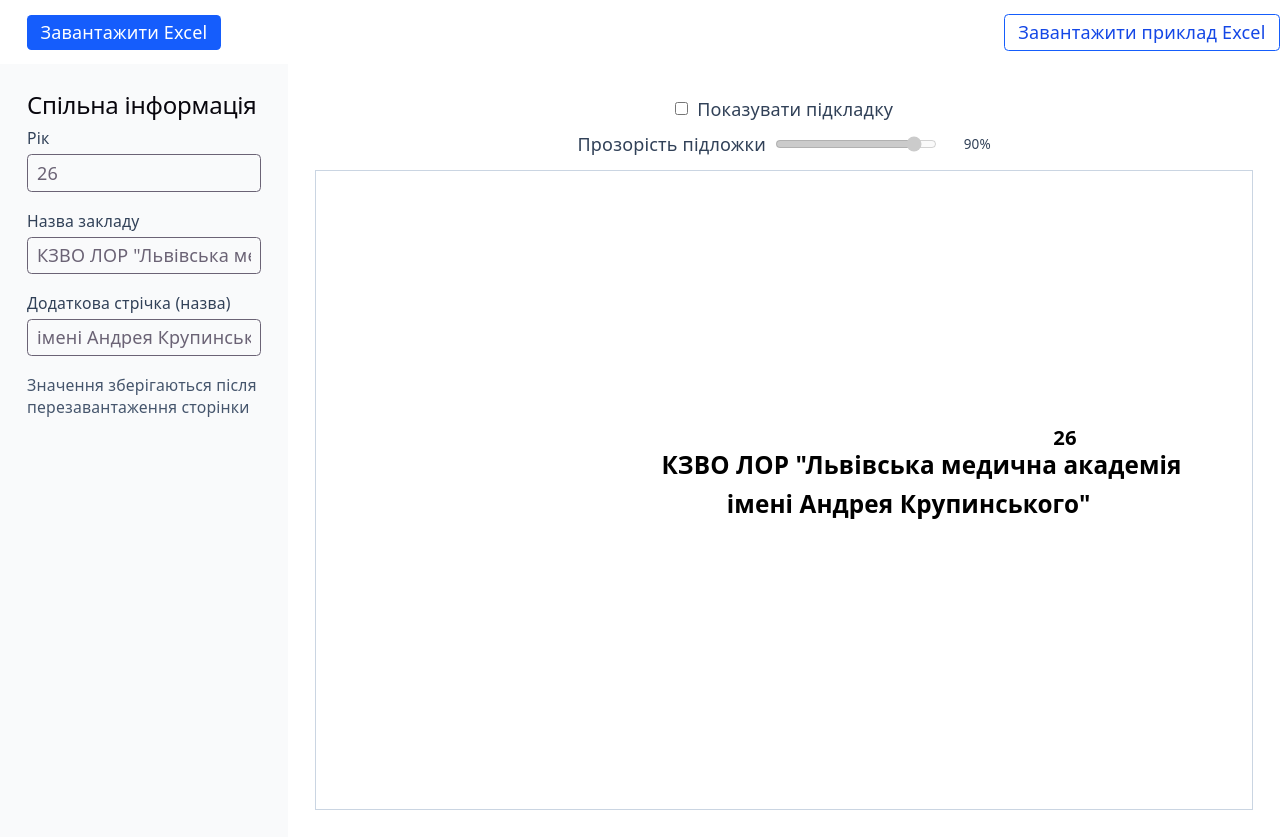
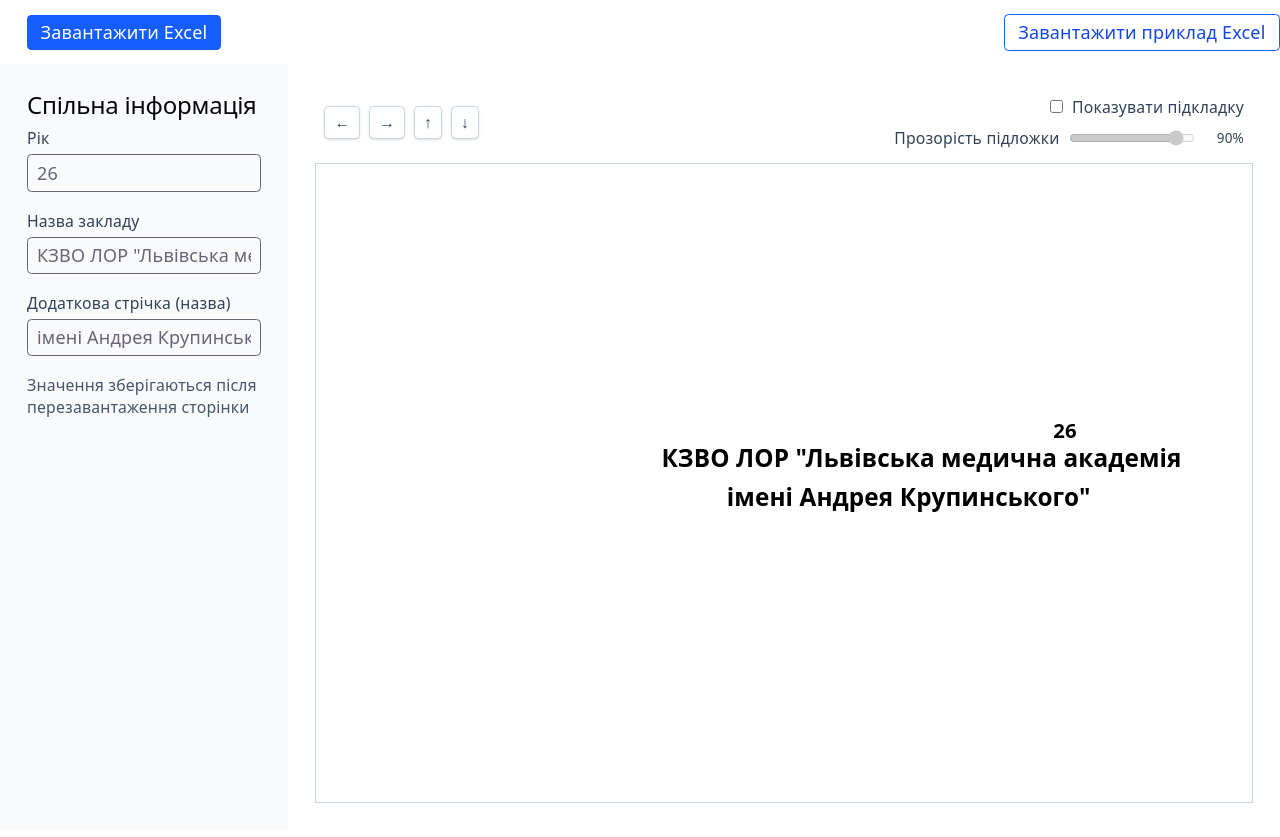
Before and after one commit to blubinskyj/diploma-prt, a React (Vite) app: page / in a window 1280 px wide. Built offline with nearby package versions, Linux system fonts and the light colour scheme.

Commit message:
Refactor Canva component: improve layout and add element movement functionality

```diff
--- a/src/App.css
+++ b/src/App.css
@@ -219,11 +219,11 @@
   }
 }
 #selected-student {
-  font-family: "Times New Roman", Times, serif;
+  font-family: 'Times New Roman', Times, serif;
   font-style: italic;
 }
 
 #name {
-  font-family: "Times New Roman", Times, serif;
+  font-family: 'Times New Roman', Times, serif;
   font-style: italic;
 }
--- a/src/components/canva/Canva.tsx
+++ b/src/components/canva/Canva.tsx
@@ -1,4 +1,4 @@
-import React, { useRef, useState, useCallback, useEffect } from 'react';
+import React, { useCallback, useEffect, useRef, useState } from 'react';
 import scanSrc from '../../assets/scan.jpg';
 import type { Student } from '../../utils/parseExcel';
 
@@ -142,7 +142,6 @@
       }
     });
 
-    // eslint-disable-next-line react-hooks/set-state-in-effect
     setGradesPositions(newPositions);
   }, [selectedStudent]);
 
@@ -259,6 +258,21 @@
     setTy(0);
   };
 
+  const moveAllElements = useCallback((dx: number, dy: number) => {
+    setStudentNamePos((prev) => ({ x: prev.x + dx, y: prev.y + dy }));
+    setYearPos((prev) => ({ x: prev.x + dx, y: prev.y + dy }));
+    setInstPos((prev) => ({ x: prev.x + dx, y: prev.y + dy }));
+    setInst2Pos((prev) => ({ x: prev.x + dx, y: prev.y + dy }));
+    setGradesPositions((prev) => {
+      return Object.entries(prev).reduce<
+        Record<string, { x: number; y: number }>
+      >((acc, [subject, pos]) => {
+        acc[subject] = { x: pos.x + dx, y: pos.y + dy };
+        return acc;
+      }, {});
+    });
+  }, []);
+
   // touch handlers for panning (simple single-touch pan)
   const onTouchStart = (e: React.TouchEvent) => {
     if (e.touches.length === 1) {
@@ -335,8 +349,40 @@
 
   return (
     <div className="w-full h-full " style={{ touchAction: 'none' }}>
-      <div className="canva-toolbar flex flex-col items-center justify-center gap-2 px-2 py-1 mb-2 rounded">
-        <label className="flex items-center gap-2 text-s text-slate-700 dark:text-slate-200">
+      <div className="canva-toolbar mb-2 grid grid-cols-2 items-center gap-3 px-2 py-1 rounded">
+        <div className="flex items-center justify-start gap-2 flex-wrap">
+          <button
+            type="button"
+            onClick={() => moveAllElements(-20, 0)}
+            className="rounded border border-slate-300 bg-white px-2 py-1 text-sm text-slate-700 shadow-sm hover:bg-slate-100"
+          >
+            ←
+          </button>
+          <button
+            type="button"
+            onClick={() => moveAllElements(20, 0)}
+            className="rounded border border-slate-300 bg-white px-2 py-1 text-sm text-slate-700 shadow-sm hover:bg-slate-100"
+          >
+            →
+          </button>
+          <button
+            type="button"
+            onClick={() => moveAllElements(0, -20)}
+            className="rounded border border-slate-300 bg-white px-2 py-1 text-sm text-slate-700 shadow-sm hover:bg-slate-100"
+          >
+            ↑
+          </button>
+          <button
+            type="button"
+            onClick={() => moveAllElements(0, 20)}
+            className="rounded border border-slate-300 bg-white px-2 py-1 text-sm text-slate-700 shadow-sm hover:bg-slate-100"
+          >
+            ↓
+          </button>
+        </div>
+
+        <div className="flex items-center justify-end gap-2 flex-wrap text-slate-700 dark:text-slate-200">
+          <label className="flex items-center gap-2 text-sm">
             <input
               type="checkbox"
               checked={showBackground}
@@ -344,10 +390,8 @@
             />
             Показувати підкладку
           </label>
-        <div className="flex items-center justify-center gap-2 flex-wrap">
-          <label className="text-s text-slate-700 dark:text-slate-200">
+          <label className="flex items-center gap-2 text-sm">
             Прозорість підложки
-          </label>
             <input
               aria-label="opacity"
               type="range"
@@ -356,12 +400,13 @@
               step={0.01}
               value={bgOpacity}
               onChange={(e) => setBgOpacity(Number(e.target.value))}
-            className="w-36"
+              className="w-28"
               disabled={!showBackground}
             />
-          <div className="text-xs w-10 text-right text-slate-700 dark:text-slate-200">
+            <span className="text-xs w-9 text-right">
               {Math.round(bgOpacity * 100)}%
-          </div>
+            </span>
+          </label>
         </div>
       </div>
       <div
@@ -467,7 +512,7 @@
             className="absolute"
             style={{ left: yearPos.x, top: yearPos.y, cursor: 'grab' }}
           >
-            <div className="select-none text-right text-3xl font-bold text-black text-black">
+            <div className="select-none text-right text-3xl font-bold text-black">
               {year}
             </div>
           </div>
@@ -497,7 +542,7 @@
             className="absolute"
             style={{ left: instPos.x, top: instPos.y, cursor: 'grab' }}
           >
-            <div className="select-none text-4xl font-semibold text-black text-black">
+            <div className="select-none text-4xl font-semibold text-black">
               {institution}
             </div>
           </div>
@@ -526,7 +571,7 @@
             className="absolute"
             style={{ left: inst2Pos.x, top: inst2Pos.y, cursor: 'grab' }}
           >
-            <div className="select-none text-4xl font-semibold text-black text-black">
+            <div className="select-none text-4xl font-semibold text-black">
               {institution2}
             </div>
           </div>
@@ -571,10 +616,10 @@
                       className="select-none text-sm text-slate-900 dark:text-white  w-200
                      flex"
                     >
-                      <span className="flex-5 font-bold text-4xl text-black text-black">
+                      <span className="flex-5 font-bold text-4xl text-black">
                         {subject}
                       </span>
-                      <span className="flex-2 font-bold text-4xl text-black text-black ">
+                      <span className="flex-2 font-bold text-4xl text-black ">
                         {getGradeText(grade)}
                       </span>
                     </div>
```
Lines whose indentation alone changed are shown as unchanged.
